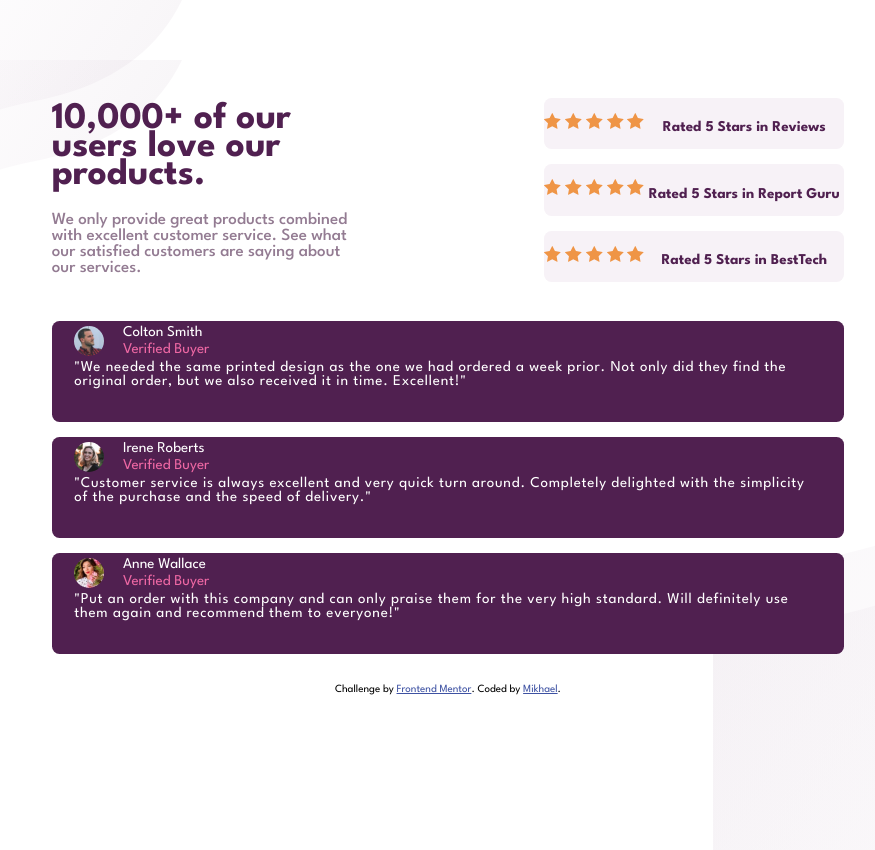
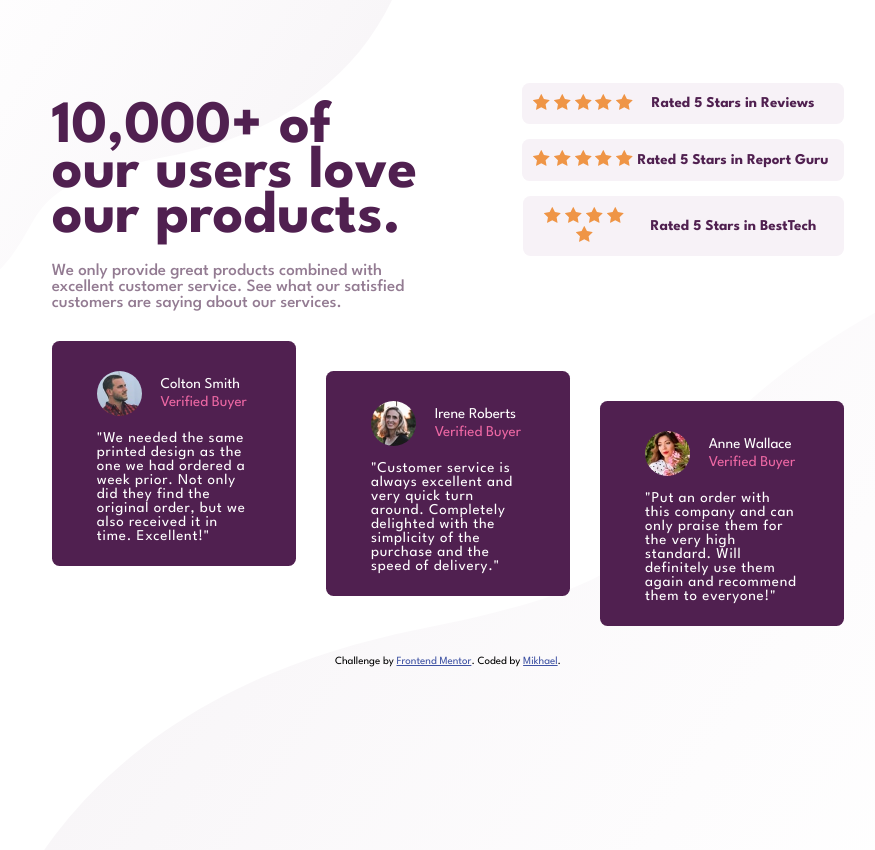
Before and after one commit to mikhael7/social-proof-section, a plain HTML site: page index.html in a window 1280 px wide. Shown: the whole page, without its empty margins (192-1067 px from the left). Drawn offline with Linux system fonts and the light colour scheme.

Commit message:
🐛 bug : fix font

```diff
--- a/index.html
+++ b/index.html
@@ -79,7 +79,7 @@
         </div>
       </div>
     </section>
-    <section>
+    <section class="card">
       <div class="card-social">
         <div class="title">
           <img src="./images/image-colton.jpg" alt="" aria-hidden="true" />
--- a/styles.css
+++ b/styles.css
@@ -1,7 +1,6 @@
 @font-face {
   font-family: "League Spartan";
-  src: url("./fonts/League_Spartan/LeagueSpartan-VariableFont_wght.ttf")
-    format("truetype-variations");
+  src: url("./fonts/League_Spartan/LeagueSpartan-VariableFont_wght.ttf") format("truetype-variations");
   font-weight: 400 500 700;
   font-style: normal;
 }
@@ -34,9 +33,12 @@ footer {
 
 html,
 body {
-  font-family: "League Spartan", Arial, Helvetica, sans;
+  font-family: "League Spartan", Arial, Helvetica, sans-serif;
   font-size: var(--default-font-size);
   margin: 0;
+}
+
+body {
   background-position: top left, bottom right;
   background-image: url("./images/bg-pattern-top-mobile.svg"),
     url("./images/bg-pattern-bottom-mobile.svg");
@@ -51,11 +53,13 @@ main {
   margin-left: 1.5rem;
   margin-right: 1.5rem;
 }
-main > section.header {
+
+main>section.header {
   text-align: center;
   margin-top: 1.5rem;
 }
-main > section.header > div.header-container > h1 {
+
+main>section.header>div.header-container>h1 {
   font-size: 2.5em;
   line-height: 0.75em;
   color: var(--color-very-dark-magenta);
@@ -64,30 +68,29 @@ main > section.header > div.header-container > h1 {
   margin-bottom: 1.5rem;
 }
 
-main > section.header > div.header-container > p {
+main>section.header>div.header-container>p {
   color: var(--color-dark-grayish-magenta);
   font-variation-settings: "wght" var(--font-medium);
   margin-bottom: 2rem;
   font-size: 17px;
 }
 
-main > section.header > div.stars-container > div.card-star {
+main>section.header>div.stars-container>div.card-star {
   background-color: var(--color-light-grayish-magenta);
   border-radius: 0.5rem;
   padding: 1rem 0;
   margin-bottom: 1rem;
-  margin-top: 1rem;
+  align-items: center;
 }
-main > section.header > div.stars-container > div.card-star > div.stars {
-}
-main > section.header > div.stars-container > div.card-star > p {
+
+main>section.header>div.stars-container>div.card-star>p {
   font-variation-settings: "wght" var(--font-bold);
   color: var(--color-very-dark-magenta);
   margin-top: 0.5rem;
   margin-bottom: 0;
 }
 
-main > section > div.card-social {
+main>section.card>div.card-social {
   background-color: var(--color-very-dark-magenta);
   color: var(--color-white);
   padding: 0 1.5rem 1.5rem 1.5rem;
@@ -95,58 +98,134 @@ main > section > div.card-social {
   display: grid;
   grid-template-rows: repeat(2, 1fr);
   margin-bottom: 1rem;
+  max-height: 10rem;
 }
-main > section > div.card-social:first-child {
+
+main>section.card>div.card-social:first-child {
   margin-top: 1rem;
 }
-main > section > div.card-social:last-child {
+
+main>section.card>div.card-social:last-child {
   margin: 0;
 }
-main > section > div.card-social > div.title {
+
+main>section.card>div.card-social>div.title {
   display: flex;
   gap: 1rem;
   align-items: center;
 }
-main > section > div.card-social > div.title > img {
+
+main>section.card>div.card-social>div.title>img {
   border-radius: 100%;
   max-width: 2rem;
   max-height: 2rem;
 }
-main > section > div.card-social > div.title > div.group-name {
+
+main>section.card>div.card-social>div.title>div.group-name {
   width: 100%;
 }
-main > section > div.card-social > div.title > div.group-name > p {
+
+main>section.card>div.card-social>div.title>div.group-name>p {
   margin: 0.25rem;
 }
-main > section > div.card-social > div.title > div.group-name > p:last-child {
+
+main>section.card>div.card-social>div.title>div.group-name>p:last-child {
   color: var(--color-soft-pink);
 }
-main > section > div.card-social > div.body {
+
+main>section.card>div.card-social>div.body {
   letter-spacing: 0.05em;
 }
 
 @media (min-width: 40em) {
+  body {
+    background-position: top left, bottom right;
+    background-image: url("./images/bg-pattern-top-desktop.svg"),
+      url("./images/bg-pattern-bottom-desktop.svg");
+    min-height: 100vh;
+    background-repeat: no-repeat;
+  }
+
   main {
     margin: 4rem calc(32.5rem / 2);
+
   }
-  main > section.header {
+
+  main>section.header {
     display: grid;
     grid-auto-flow: column;
     grid-template-columns: repeat(2, 1fr);
     gap: 2rem;
     text-align: start;
   }
-  main > section.header > div.header-container {
-    max-width: 20rem;
+
+  main>section.header>div.header-container>h1 {
+    font-size: 4em;
   }
-  main > section.header > div.stars-container {
+
+  main>section.header>div.header-container {
+    max-width: 32.5rem;
+  }
+
+  main>section.header>div.stars-container {
     text-align: center;
     justify-items: end;
   }
-  main > section.header > div.stars-container > div.card-star {
+
+  main>section.header>div.stars-container>div.card-star {
     display: grid;
     grid-auto-flow: column;
     grid-template-columns: 1fr 2fr;
-    max-width: 25rem;
+    max-width: 30rem;
+    padding: 0.75rem;
+    align-items: center;
+  }
+
+  main>section.header>div.stars-container>div.card-star:nth-child(2) {
+    margin-left: 2rem;
+  }
+
+  main>section.header>div.stars-container>div.card-star:nth-child(3) {
+    margin-left: 4rem;
+  }
+
+  main>section.header>div.stars-container>div.card-star>p {
+    margin-top: 0
+  }
+
+  main>section.card {
+    display: grid;
+    grid-auto-flow: column;
+    gap: 2rem;
+    justify-self: center;
+    height: 100%;
+  }
+
+  main>section.card>div.card-social {
+    max-width: 32.5rem;
+    padding: 2rem 3rem 3rem 3rem;
+    margin-bottom: 0;
+  }
+
+  main>section.card>div.card-social:nth-child(2) {
+    margin-top: 2rem;
+  }
+
+  main>section.card>div.card-social:nth-child(3) {
+    margin-top: 4rem;
+  }
+
+  main>section.card>div.card-social:first-child {
+    margin-top: 0;
+    margin-bottom: 0;
+  }
+
+  main>section.card>div.card-social>div.title>img {
+    max-width: 3rem;
+    max-height: 3rem;
+  }
+
+  main>section.card>div.card-social>div.body {
+    margin-top: 1rem;
   }
 }
```
